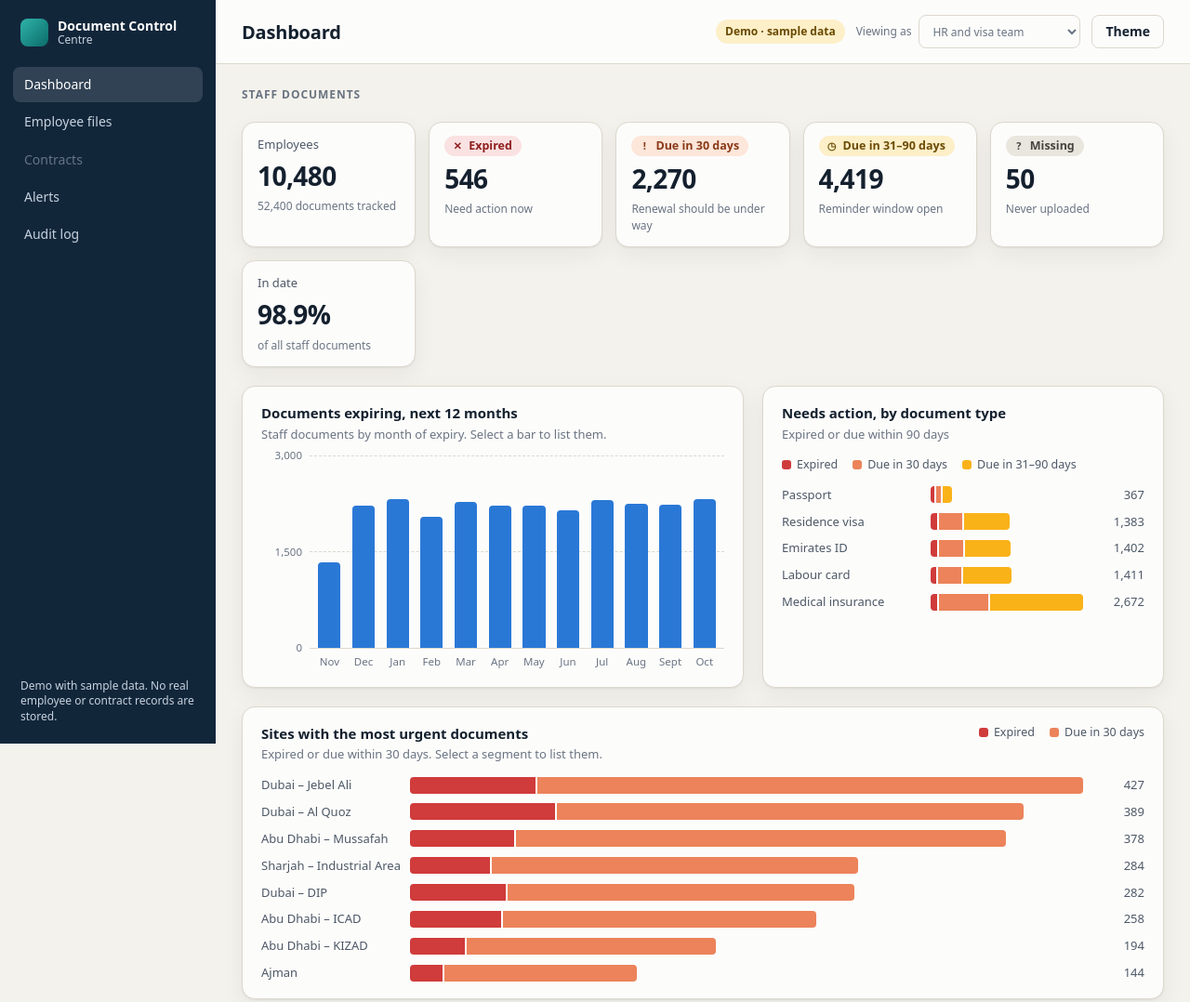
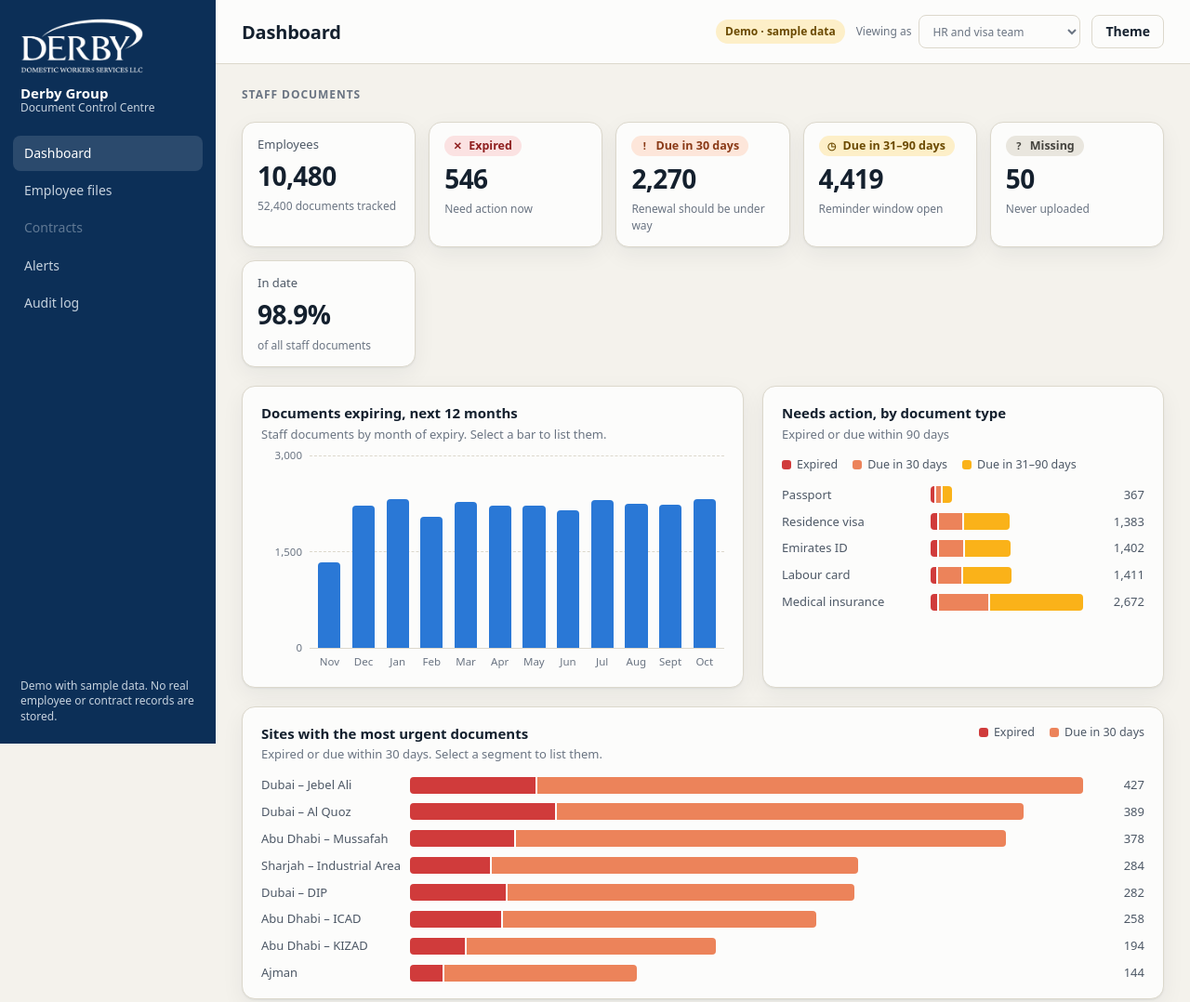
Before and after one commit to gharlapur-derby/document-tracking-demo, a plain HTML site: page index.html in a window 1280 px wide. Shown: the whole page at 93% size. Drawn offline with Linux system fonts and the light colour scheme.

Commit message:
Add Derby Group name and logo
Co-Authored-By: Claude Fable 5.2 <noreply@anthropic.com>
Claude-Session: https://claude.ai/code/session_01KM2KR5netNNpMDVV2iaaSV

```diff
--- a/index.html
+++ b/index.html
@@ -3,7 +3,8 @@
 <head>
 <meta charset="utf-8">
 <meta name="viewport" content="width=device-width, initial-scale=1">
-<title>Document Control Centre – Demo</title>
+<title>Derby Group – Document Control Centre (Demo)</title>
+<link rel="icon" href="favicon.ico">
 <meta name="robots" content="noindex">
 <link rel="stylesheet" href="styles.css">
 </head>
@@ -11,8 +12,8 @@
 <div class="app">
   <aside class="side">
     <div class="brand">
-      <span class="brand-mark" aria-hidden="true"></span>
-      <div><strong>Document Control</strong><span>Centre</span></div>
+      <img class="brand-logo" src="assets/logo-white.webp" alt="Derby" width="983" height="443">
+      <div><strong>Derby Group</strong><span>Document Control Centre</span></div>
     </div>
     <nav id="nav" aria-label="Main">
       <a href="#/dashboard" data-view="dashboard">Dashboard</a>
--- a/styles.css
+++ b/styles.css
@@ -9,7 +9,7 @@
   --text-3: #6a7482;
   --brand: #0b6b6a;
   --brand-ink: #ffffff;
-  --side: #12263a;
+  --side: #0c2f57;
   --side-text: #c6d2de;
   --series: #2a78d6;
   --critical: #d03b3b;
@@ -58,10 +58,11 @@ a { color: inherit; }
 /* ---------- Shell ---------- */
 .app { display: grid; grid-template-columns: 232px 1fr; min-height: 100vh; }
 .side { background: var(--side); color: var(--side-text); padding: 20px 14px; display: flex; flex-direction: column; gap: 22px; position: sticky; top: 0; height: 100vh; }
-.brand { display: flex; align-items: center; gap: 10px; padding: 0 8px; color: #fff; }
-.brand div { display: flex; flex-direction: column; line-height: 1.15; }
+.brand { display: flex; flex-direction: column; gap: 12px; padding: 0 8px; color: #fff; }
+.brand div { display: flex; flex-direction: column; line-height: 1.2; }
+.brand strong { font-size: 15px; }
 .brand span { font-size: 12px; color: var(--side-text); }
-.brand-mark { width: 30px; height: 30px; border-radius: 8px; background: linear-gradient(135deg, #2fb3a8, #0b6b6a); flex: none; }
+.brand-logo { width: 132px; height: auto; display: block; }
 #nav { display: flex; flex-direction: column; gap: 2px; }
 #nav a { text-decoration: none; padding: 9px 12px; border-radius: 8px; font-weight: 500; }
 #nav a:hover { background: rgba(255, 255, 255, .07); color: #fff; }
@@ -209,6 +210,8 @@ td.muted { color: var(--text-3); }
 /* ---------- Responsive ---------- */
 @media (max-width: 980px) {
   .app { grid-template-columns: 1fr; }
+  .brand { flex-direction: row; align-items: center; }
+  .brand-logo { width: 84px; }
   .side { position: static; height: auto; flex-direction: row; align-items: center; flex-wrap: wrap; gap: 10px; padding: 10px 14px; }
   #nav { flex-direction: row; flex-wrap: wrap; }
   .side-note { display: none; }
```
Also changed, not shown: assets/logo-white.webp (added), favicon.ico (added), 1 other file.
